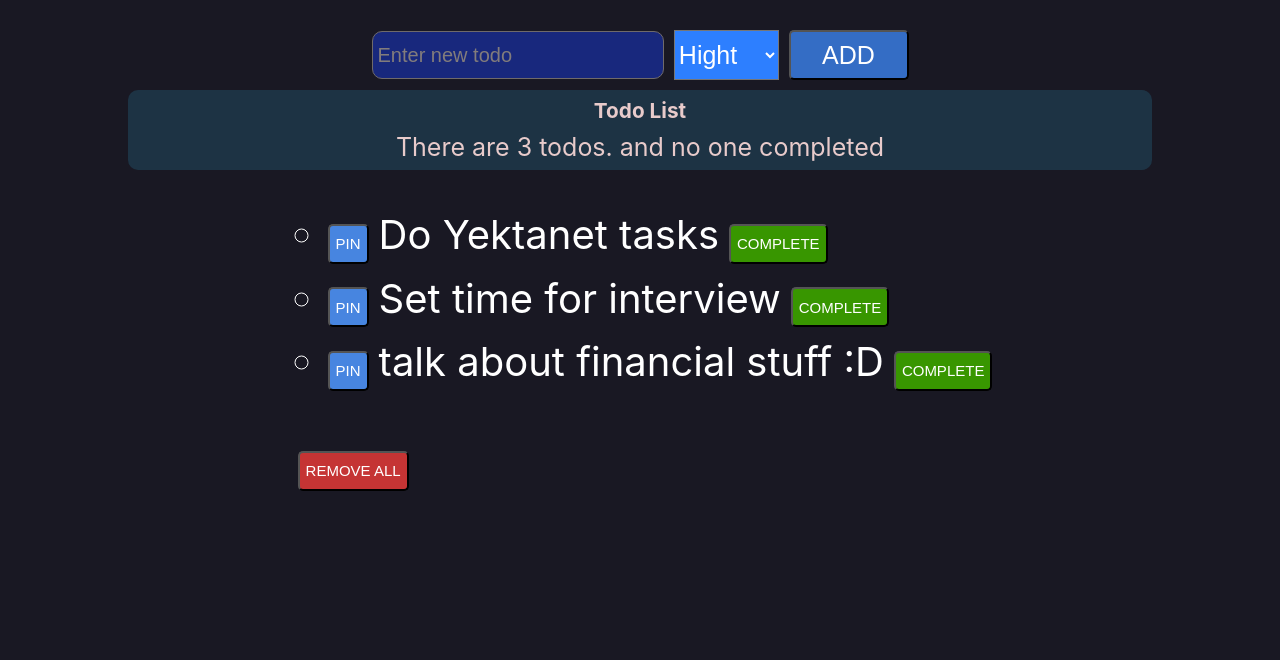
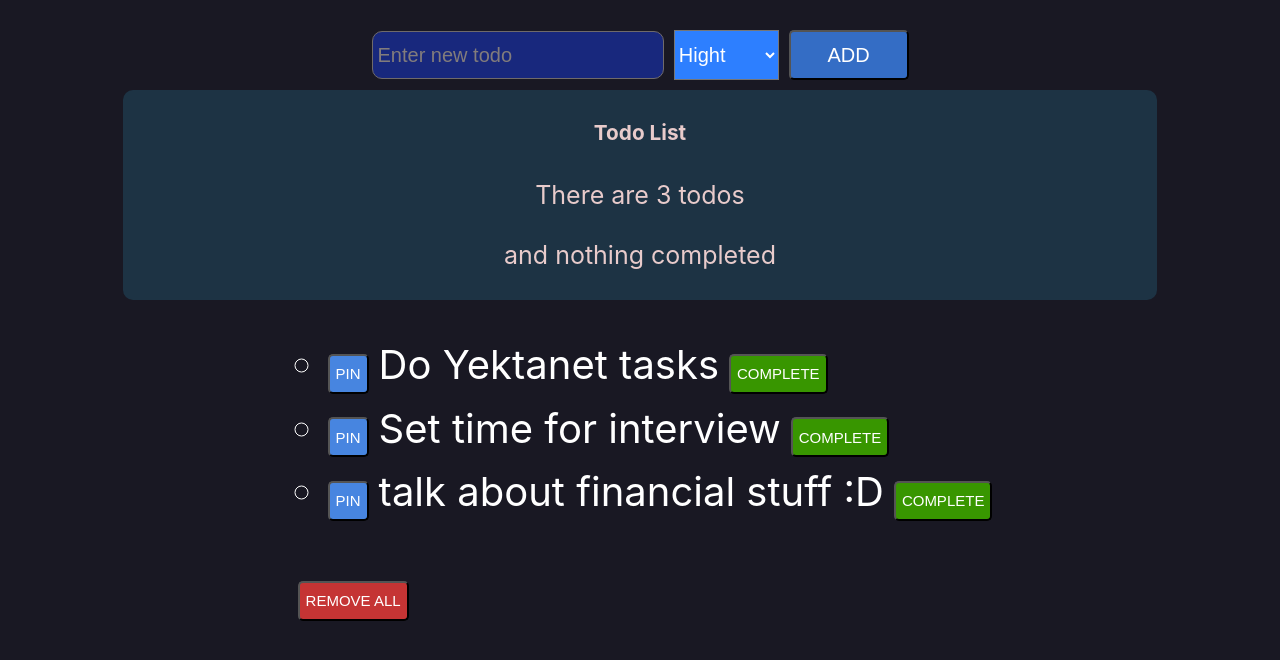
Before and after one commit to safeamiiir/todo-list, a React (Create React App) app: page / in a window 1280 px wide. Shown: the top 660 px of the page. Built offline with nearby package versions, Linux system fonts and the light colour scheme.

Commit message:
handle information style

```diff
--- a/src/components/TodoHeader.js
+++ b/src/components/TodoHeader.js
@@ -2,10 +2,7 @@ import React from "react";
 
 export const TodoHeader = (props) => (
   <div className="container-style">
-    <div>
-      <h5 style={{ margin: 0 }}>Todo List</h5>
-    </div>
-    <div>
+    <div className="column">
       {props.children}
     </div>
   </div>
--- a/src/components/TodoList.js
+++ b/src/components/TodoList.js
@@ -6,15 +6,20 @@ export default function TodoList() {
   const { state, dispatch } = useContext(Store);
 
   const pluralize = (count, done) =>
-    count > 1 ? `There are ${count} todos. and ${done === 0 ? 'no one' : done} completed` : `There is ${count} todo. and ${done === 0 ? 'no one' : done} completed`;
+    count > 1 ? `There are ${count} todos` : `There is ${count} todo`;
 
   let header =
     state.todos.filter(task => task.state !== 0).length === 0 ? (
       <h4>You did everything in list! <br /> now relax :)) </h4>
     ) : (
         <TodoHeader>
-          <span className="float-right">{pluralize(state.todos.filter(task => task.state !== 0).length, state.todos.filter(task => task.state === 0).length)}</span>
-        </TodoHeader>
+          <div>
+            <h5 style={{ marginTop: 0 }}>Todo List</h5>
+          </div>
+          <div>{pluralize(state.todos.filter(task => task.state !== 0).length)}</div>
+          <br />
+          <div>{`and ${state.todos.filter(task => task.state === 0).length === 0 ? 'nothing' : state.todos.filter(task => task.state === 0).length} completed`}</div>
+        </TodoHeader >
       );
   return (
     <div>
--- a/src/index.css
+++ b/src/index.css
@@ -19,6 +19,15 @@ code {
   justify-content: center;
   align-items: center;
 }
+
+.column {
+  display: flex;
+  display: flex;
+  justify-content: center;
+  align-items: center;
+  flex-direction: column;
+}
+
 .col-md-12 {
   width: 100%;
 }
@@ -46,7 +55,7 @@ code {
   height: 50px;
   background: #2d7fff;
   color: white;
-  font-size: 25px;
+  font-size: 20px;
 }
 
 .add-button-style {
@@ -58,7 +67,7 @@ code {
   border-radius: 5px;
   text-transform: uppercase;
   cursor: pointer;
-  font-size: 25px;
+  font-size: 20px;
 }
 
 .pin-button-style {
@@ -157,7 +166,8 @@ code {
 
 .title-row {
   width: 80%;
-  height: 80px;
+  height: 200px;
+  padding: 5px;
   color: #e8cbcb;
   background: #2b89af3d;
   border-radius: 10px;
```
